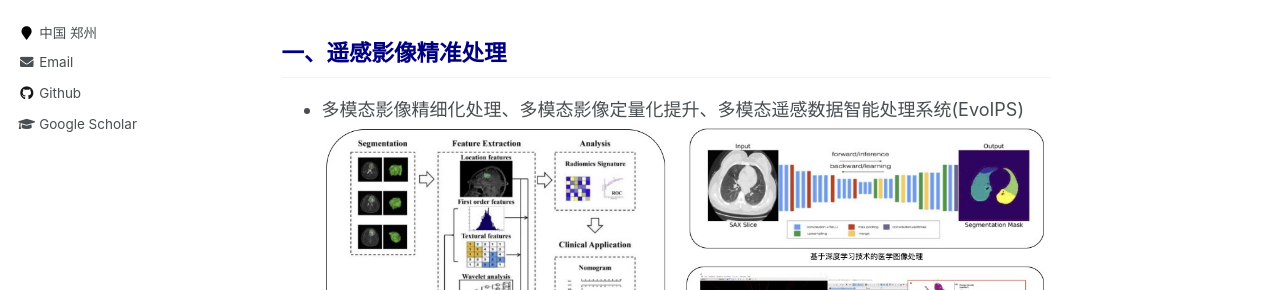
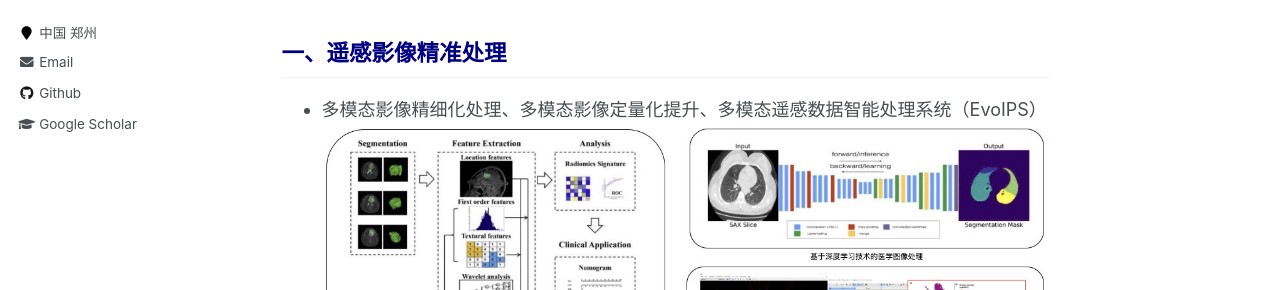
Before and after one commit to aiipslab/aiipslab.github.io, a Jekyll site: the page built from _pages/researchinterests.md, in a window 1280 px wide and 900 px high. Shown: the part 375-665 px from the top of the window. Built offline with Jekyll 4.4.1, drawn with Linux system fonts in a browser that asks for light colours.

```diff
--- a/_pages/researchinterests.md
+++ b/_pages/researchinterests.md
@@ -10,7 +10,7 @@ author_profile: true
 
 <span style="color: navy">一、遥感影像精准处理</span>
 ---
-+ 多模态影像精细化处理、多模态影像定量化提升、多模态遥感数据智能处理系统(EvoIPS)
++ 多模态影像精细化处理、多模态影像定量化提升、多模态遥感数据智能处理系统（EvoIPS）
 ![avatar](/images/医学影像.jpg)
 
 <span style="color: navy">二、多模态遥感数据融合</span>
```
